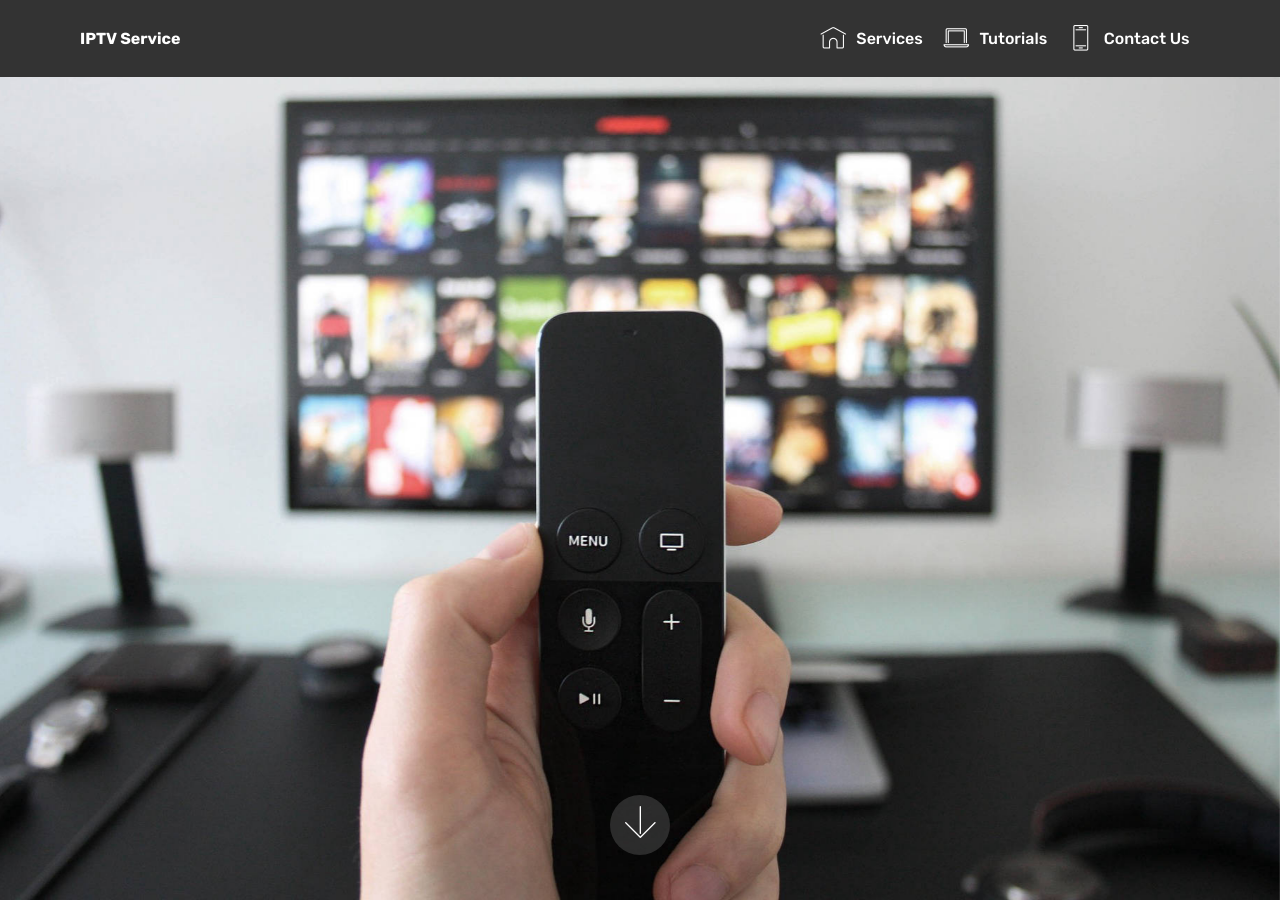
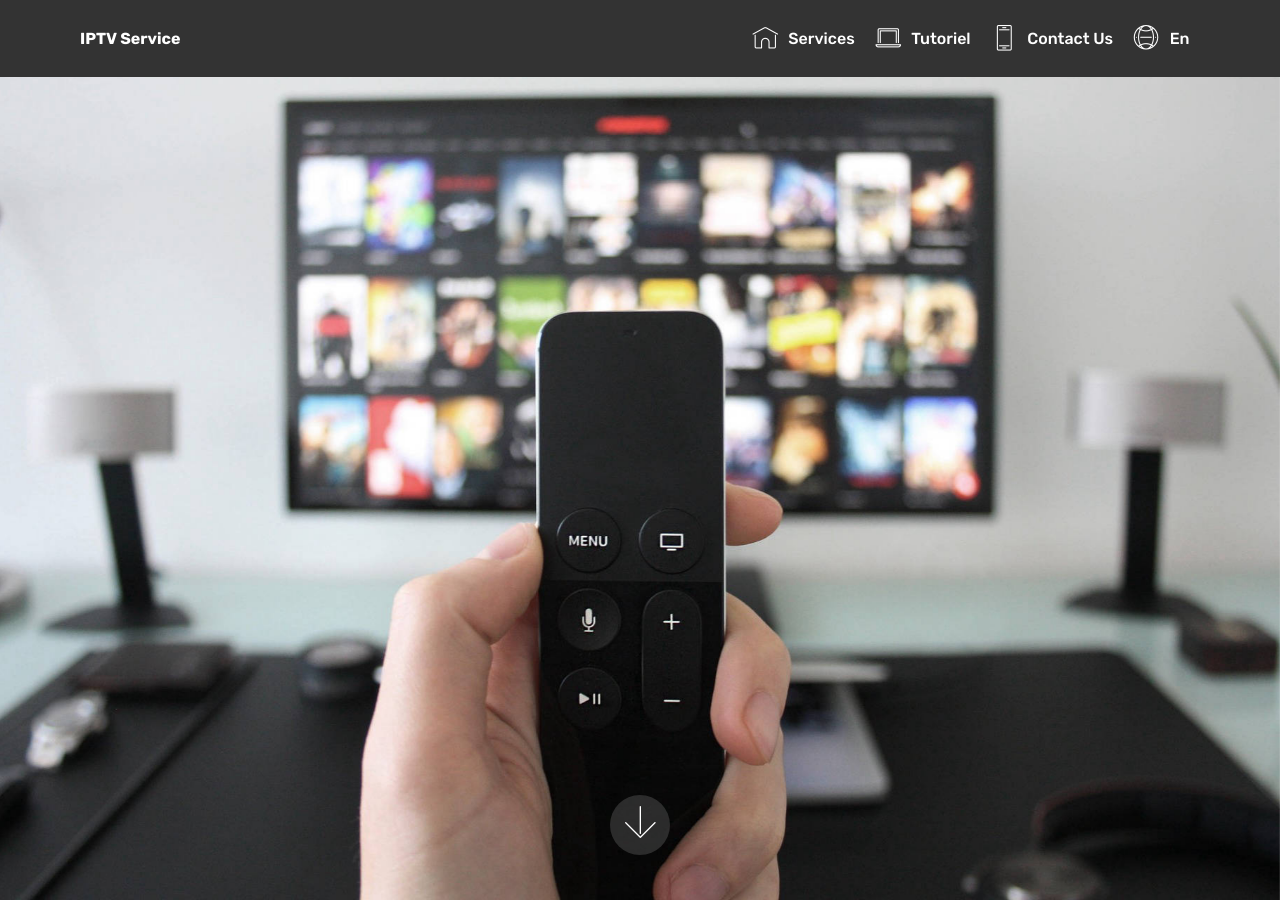
Before and after one commit to BassamAjam/iptv, a Jekyll site: the page built from _pages/fr/index.html, in a window 1280 px wide and 900 px high. Built offline with Jekyll 4.4.1, drawn with Linux system fonts in a browser that asks for light colours; some web fonts are replaced.

Commit message:
add translations

```diff
--- a/_config.yml
+++ b/_config.yml
@@ -1,2 +1,10 @@
 # Build settings
 include: ["_pages"]
+
+# General Translations
+language:
+  en: En
+  fr: Fr
+Tutorial:
+  en: Tutorial
+  fr: Tutoriel
--- a/_includes/header.html
+++ b/_includes/header.html
@@ -21,12 +21,24 @@
                 </li>
                 <li class="nav-item">
                     <a class="nav-link link text-white display-4" href="page2.html">
-                    <span class="mbri-laptop mbr-iconfont mbr-iconfont-btn"></span>Tutorials<br></a>
+                    <span class="mbri-laptop mbr-iconfont mbr-iconfont-btn"></span>{{ site.Tutorial[page.lang] }}<br></a>
                 </li>
                 <li class="nav-item">
                     <a class="nav-link link text-white display-4" href="./contact-us.html">
                     <span class="mbri-mobile2 mbr-iconfont mbr-iconfont-btn"><br></span>Contact Us</a>
                 </li>
+
+                {% assign pages=site.pages | where:"ref", page.ref | sort: 'lang' %}
+                {% for my_page in pages %}
+                  {% if my_page.lang != page.lang %}
+                    <li class="nav-item">
+                        <a class="nav-link link text-white display-4" lang="{{ my_page.lang }}" hreflang="{{ my_page.lang }}" href="{{ my_page.url | prepend: '..' }}">
+                            <span class="mbri-globe-2 mbr-iconfont mbr-iconfont-btn"><br></span>{{ site.language[my_page.lang] }}</a>
+                        </a>
+                    </li>
+                  {% endif %}
+                {% endfor %}
+
             </ul>
         </div>
     </nav>
--- a/_pages/en/index.html
+++ b/_pages/en/index.html
@@ -1,5 +1,7 @@
 ---
 layout: default
+ref: home
+lang: en
 permalink: /en/index.html
 ---
 <section class="pricing-table1 cid-rrk4hYOIvE" id="pricing-tables1-e">
--- a/_pages/fr/index.html
+++ b/_pages/fr/index.html
@@ -1,5 +1,7 @@
 ---
 layout: default
+ref: home
+lang: fr
 permalink: /fr/index.html
 ---
 
```
